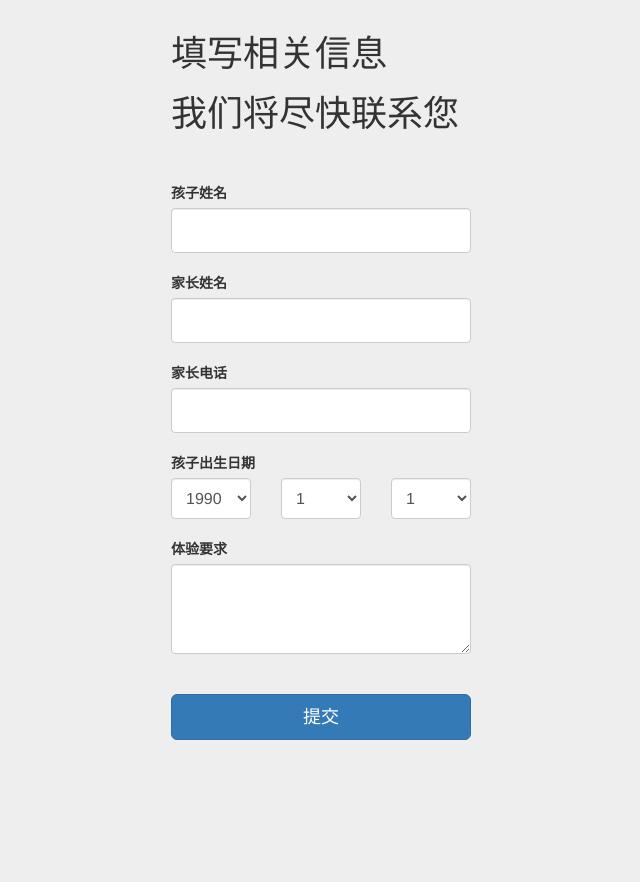
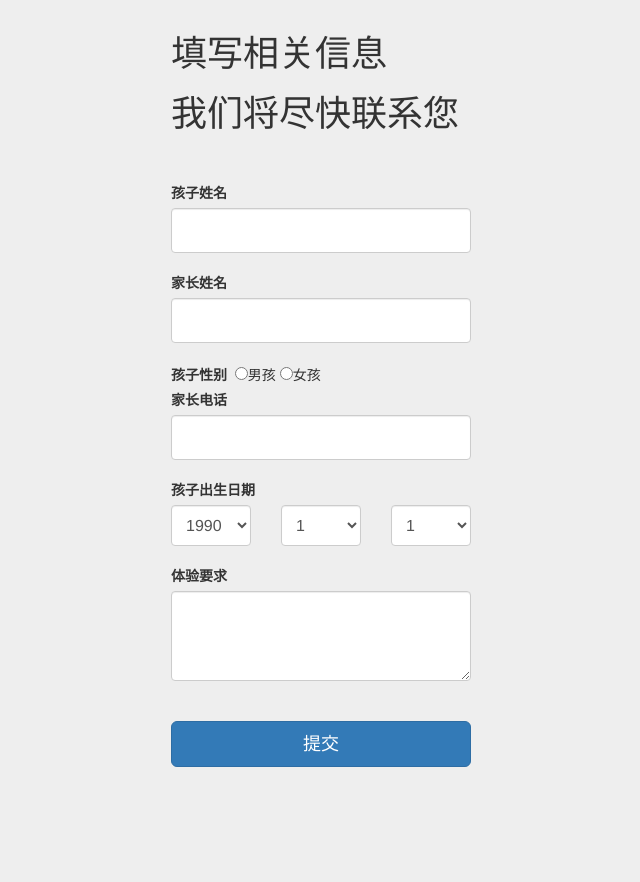
Before and after one commit to superkevingit/Message, a CodeIgniter app: page /message/index.php/message/index in a window 1280 px wide. Shown: the part 61-943 px from the top of the page, without its empty margins (319-959 px from the left). Before the commit the page ends 801 px from the top, so only its background shows below. Run offline with CodeIgniter, Linux system fonts and the light colour scheme; some libraries are stand-ins or nearby versions.

Commit message:
增加性别

```diff
--- a/application/controllers/Admin.php
+++ b/application/controllers/Admin.php
@@ -109,6 +109,7 @@ class Admin extends CI_Controller {
         $add = array_unshift($message, array(
                 'id'           =>'编号',
                 'child_name'   =>'孩子姓名',
+                'sex'          =>'孩子性别',
                 'parent_name'  =>'家长姓名',
                 'tel'          =>'电话号码',
                 'child_birth'  =>'孩子出生年月',
--- a/application/controllers/Message.php
+++ b/application/controllers/Message.php
@@ -17,6 +17,11 @@ class Message extends CI_Controller {
     {
         $this->form_validation->set_rules('child_name', 'child_name', 'required|xss_clean',
                                             array('required' => '请填写孩子姓名！')
+                                        );
+        $this->form_validation->set_rules('sex', 'sex', 'required|numeric|xss_clean',
+                                            array('required' => '请选择孩子性别！',
+                                                  'numeric' => '请输入数字'
+                                                )
                                         );
         $this->form_validation->set_rules('parent_name', 'parent_name', 'required|xss_clean',
                                             array('required' => '请填写家长姓名！')
@@ -58,6 +63,7 @@ class Message extends CI_Controller {
 
         $data = array(
             'child_name' => $this->input->post('child_name'),
+            'sex' => $this->input->post('sex'),
             'parent_name' => $this->input->post('parent_name'),
             'tel' => $this->input->post('tel'),
             'child_birth' => $fmtDate,
--- a/application/views/admin/show_message.php
+++ b/application/views/admin/show_message.php
@@ -53,6 +53,7 @@
                 <tr>
                     <th>操作</th>
                     <th>孩子姓名</th>
+                    <th>孩子性别</th>
                     <th>家长姓名</th>
                     <th>电话号码</th>
                     <th>孩子出生年月</th>
@@ -65,6 +66,7 @@
                 <tr>
                     <th style="max-width: 300px;"><input type="checkbox" name="del[]" value="<?php echo $message_item['id'];?>" /></th>
                     <th style="max-width: 300px;"><?php echo $message_item['child_name'];?></th>
+                    <th style="max-width: 300px;"><?php $sex=$message_item['sex'] == "1" ? "男" : "女" ; echo $sex ?></th>
                     <th style="max-width: 300px;"><?php echo $message_item['parent_name'];?></th>
                     <th style="max-width: 300px;"><?php echo $message_item['tel'];?></th>
                     <th style="max-width: 300px;"><?php echo $message_item['child_birth'];?></th>
--- a/application/views/message.php
+++ b/application/views/message.php
@@ -58,6 +58,10 @@ unset($errors[count($errors) - 1]);
                 <input class="form-control" type="text" name="child_name"/><br>
             <label for="parent_name">家长姓名</label>
                 <input class="form-control" type="text" name="parent_name"/><br>
+            <label for="sex">孩子性别</label>&nbsp;
+                <input type="radio" name="sex" value="1" />男孩
+                <input type="radio" name="sex" value="0" />女孩
+                </br>
             <label for="tel">家长电话</label>
                 <input class="form-control" type="text" name="tel"/><br/>
 
--- a/sql.txt
+++ b/sql.txt
@@ -24,3 +24,5 @@ CREATE TABLE `admin` (
 			    ADD PRIMARY KEY (`id`);
 			    ALTER TABLE `message`
 			      MODIFY `id` int(11) NOT NULL AUTO_INCREMENT, AUTO_INCREMENT=11;
+                  ALTER TABLE `message` ADD `sex` BOOLEAN NOT NULL AFTER `child_name`;
+                  ALTER TABLE `message` CHANGE `sex` `sex` TINYINT(1) NULL;
```
